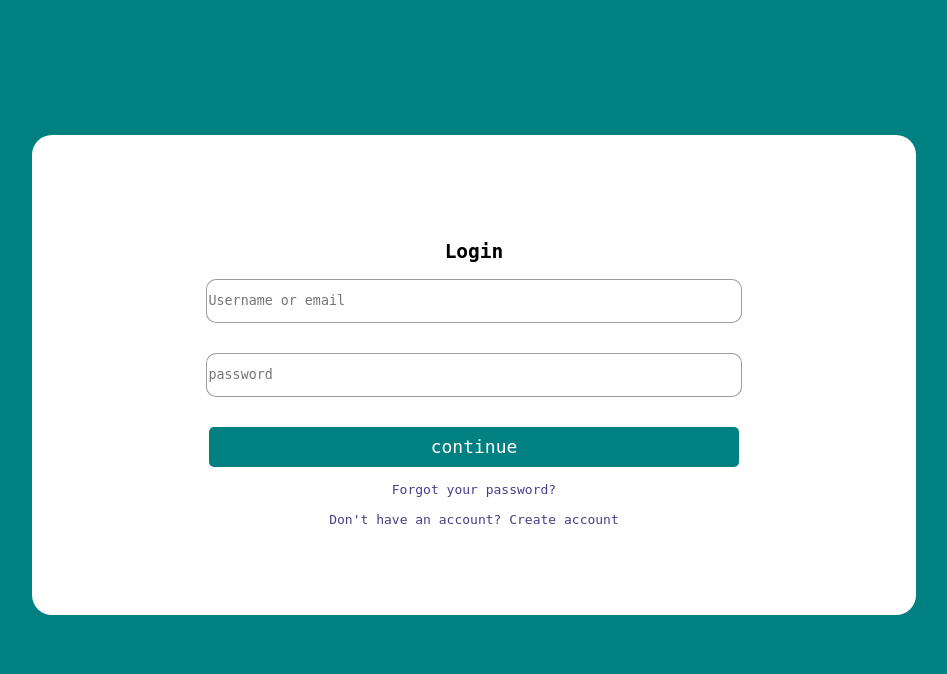
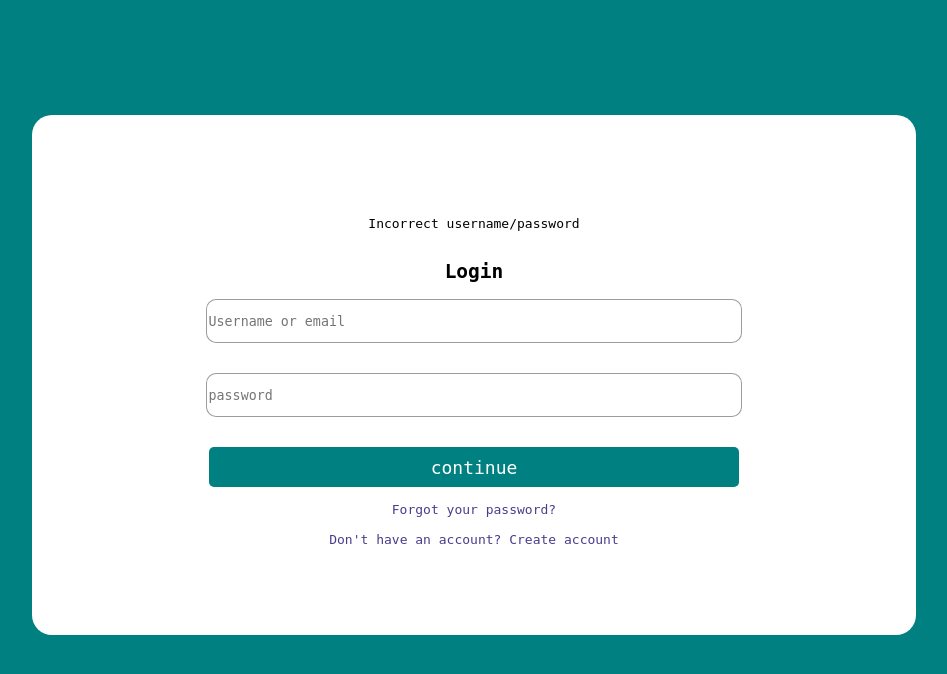
Before and after one commit to 3ga01/Interactive-form-With-DataBase-mySql-, a PHP site: page /login.html in a window 1280 px wide. Shown: the top 674 px of the page, without its empty margins (166-1113 px from the left). Run offline with PHP 8.4, Linux system fonts and the light colour scheme.

Commit message:
error message

```diff
--- a/login.html
+++ b/login.html
@@ -12,6 +12,9 @@
     <div class="form-container">
       <form action="" method="post">
         <div class="form-content">
+
+          <p class="error-msg">Incorrect username/password</p>
+
           <h2 class="form-header-text">Login</h2>
 
           <input
--- a/style.css
+++ b/style.css
@@ -27,7 +27,7 @@ form{
 display: flex;
 justify-content: center;
 align-items: center;
-height: 60vh;
+height: 65vh;
 border-radius: 20px;
 margin: 10px ;
 width: 70%;
```
